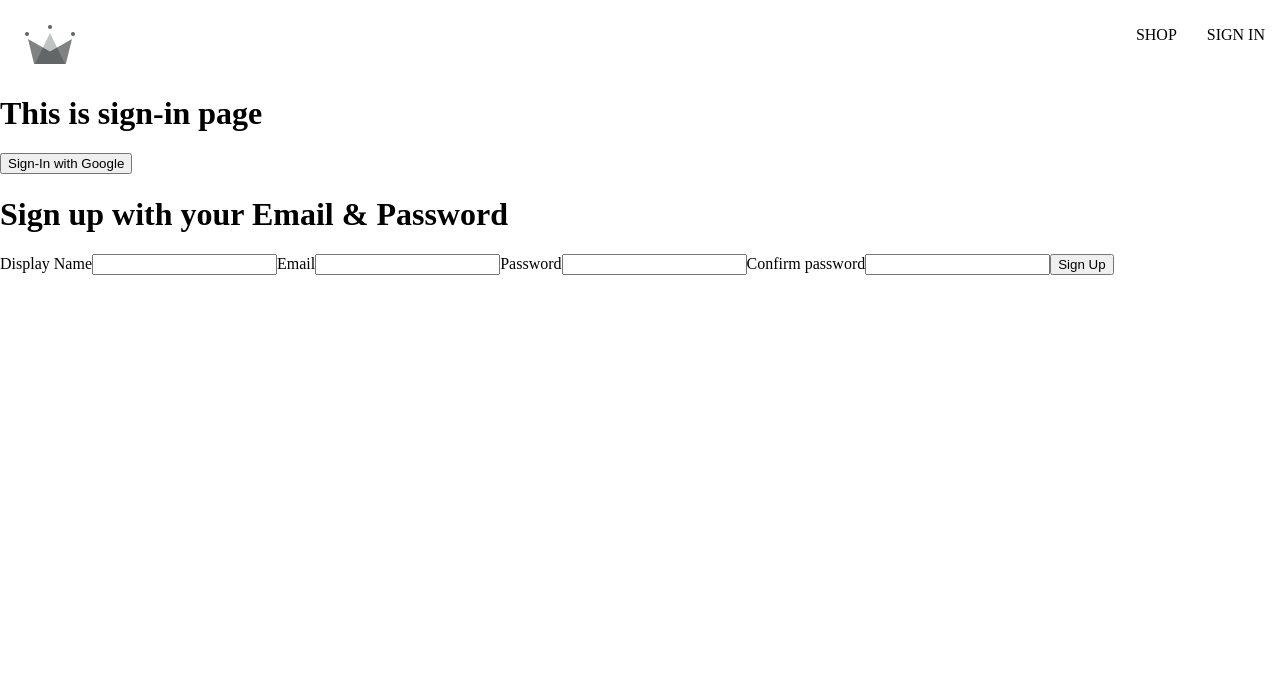
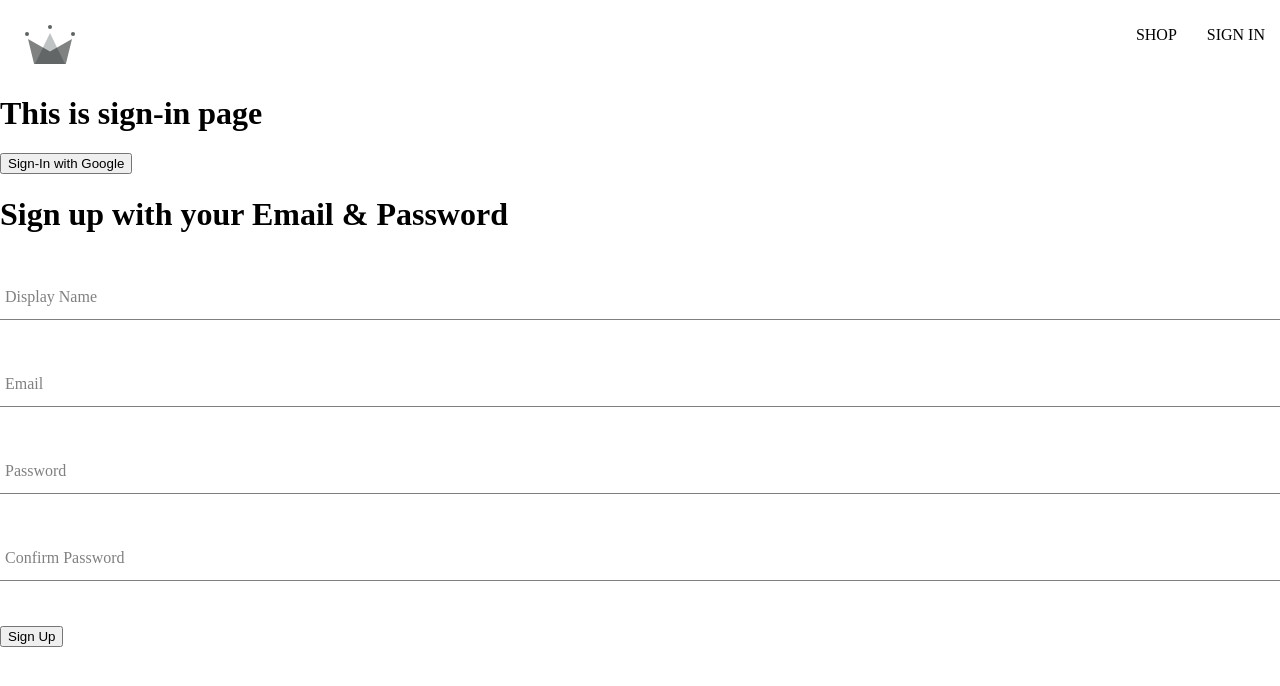
Before and after one commit to PranoySarker/cloth-store, a React (Create React App) app: page /sign-in in a window 1280 px wide. Shown: the top 686 px of the page. Built offline with nearby package versions, Linux system fonts and the light colour scheme; the HTML template or start-up script is replaced by a standard one.

Commit message:
create sign up functionality and store in db and design input form

```diff
--- /dev/null
+++ b/src/components/form-input/form-input.component.jsx
@@ -0,0 +1,22 @@
+import React from "react";
+import "./form-input.styles.scss";
+
+const FormInput = ({ label, ...otherProps }) => {
+  return (
+    <div className="group">
+      <input className="form-input" {...otherProps} />
+      {label && (
+        <label
+          className={`${
+            otherProps.value.length > 0 ? `shrink` : ""
+          } form-input-label`}
+          htmlFor=""
+        >
+          {label}
+        </label>
+      )}
+    </div>
+  );
+};
+
+export default FormInput;
--- /dev/null
+++ b/src/components/form-input/form-input.styles.scss
@@ -0,0 +1,54 @@
+$sub-color: grey;
+$main-color: black;
+
+@mixin shrinkLabel {
+  top: -14px;
+  font-size: 12px;
+  color: $main-color;
+}
+
+.group {
+  position: relative;
+  margin: 45px 0;
+
+  .form-input {
+    background: none;
+    background-color: white;
+    color: $sub-color;
+    font-size: 18px;
+    padding: 10px 10px 10px 5px;
+    display: block;
+    width: 100%;
+    border: none;
+    border-radius: 0;
+    border-bottom: 1px solid $sub-color;
+    margin: 25px 0;
+
+    &:focus {
+      outline: none;
+    }
+
+    &:focus ~ .form-input-label {
+      @include shrinkLabel();
+    }
+  }
+
+  input[type="password"] {
+    letter-spacing: 0.3em;
+  }
+
+  .form-input-label {
+    color: $sub-color;
+    font-size: 16px;
+    font-weight: normal;
+    position: absolute;
+    pointer-events: none;
+    left: 5px;
+    top: 10px;
+    transition: 300ms ease all;
+
+    &.shrink {
+      @include shrinkLabel();
+    }
+  }
+}
--- a/src/components/sign-up-form/sign-up-form.component.jsx
+++ b/src/components/sign-up-form/sign-up-form.component.jsx
@@ -1,4 +1,10 @@
 import { useState, React } from "react";
+import {
+  createAuthUserWithEmailAndPassword,
+  createUserDocumentFromAuth,
+} from "../../utils/firebase/firebase.utils";
+
+import FormInput from "../form-input/form-input.component";
 
 const defaultFormField = {
   displayName: "",
@@ -13,6 +19,33 @@
 
   console.log(formFields);
 
+  const resetFormFields = () => {
+    setFormFields(defaultFormField);
+  };
+
+  const handleSubmit = async (e) => {
+    e.preventDefault();
+
+    if (password != confirmPassword) {
+      alert("Password do not match");
+    }
+
+    try {
+      const { user } = await createAuthUserWithEmailAndPassword(
+        email,
+        password
+      );
+
+      await createUserDocumentFromAuth(user, { displayName });
+      resetFormFields();
+    } catch (error) {
+      if (error.code == "auth/email-already-in-use") {
+        alert("can't create user, email already in use");
+      } else {
+        console.log(error);
+      }
+    }
+  };
   const handleChange = (e) => {
     const { name, value } = e.target;
     setFormFields({ ...formFields, [name]: value });
@@ -20,9 +53,9 @@
   return (
     <div>
       <h1>Sign up with your Email & Password</h1>
-      <form onSubmit={() => {}}>
-        <label htmlFor="">Display Name</label>
-        <input
+      <form onSubmit={handleSubmit}>
+        <FormInput
+          label="Display Name"
           type="text"
           required
           onChange={handleChange}
@@ -30,8 +63,8 @@
           value={displayName}
         />
 
-        <label htmlFor="">Email</label>
-        <input
+        <FormInput
+          label="Email"
           type="email"
           required
           onChange={handleChange}
@@ -39,8 +72,8 @@
           value={email}
         />
 
-        <label htmlFor="">Password</label>
-        <input
+        <FormInput
+          label="Password"
           type="password"
           required
           onChange={handleChange}
@@ -48,8 +81,8 @@
           value={password}
         />
 
-        <label htmlFor="">Confirm password</label>
-        <input
+        <FormInput
+          label="Confirm Password"
           type="password"
           required
           onChange={handleChange}
--- a/src/utils/firebase/firebase.utils.js
+++ b/src/utils/firebase/firebase.utils.js
@@ -4,6 +4,7 @@
   signInWithRedirect,
   signInWithPopup,
   GoogleAuthProvider,
+  createUserWithEmailAndPassword,
 } from "firebase/auth";
 
 import {
@@ -39,7 +40,11 @@
 // initiate firestore database
 export const db = getFirestore();
 
-export const createUserDocumentFromAuth = async (userAuth) => {
+export const createUserDocumentFromAuth = async (
+  userAuth,
+  additionalInformation = {}
+) => {
+  if (!userAuth) return;
   const userDocRef = doc(db, "users", userAuth.uid);
   // console.log(userDocRef);
 
@@ -58,6 +63,7 @@
         displayName,
         email,
         createdAt,
+        ...additionalInformation,
       });
     } catch (error) {
       console.log("error creating the user", error.message);
@@ -67,3 +73,8 @@
   // return userdocRef
   return userDocRef;
 };
+
+export const createAuthUserWithEmailAndPassword = async (email, password) => {
+  if (!email || !password) return;
+  return await createUserWithEmailAndPassword(auth, email, password);
+};
```
